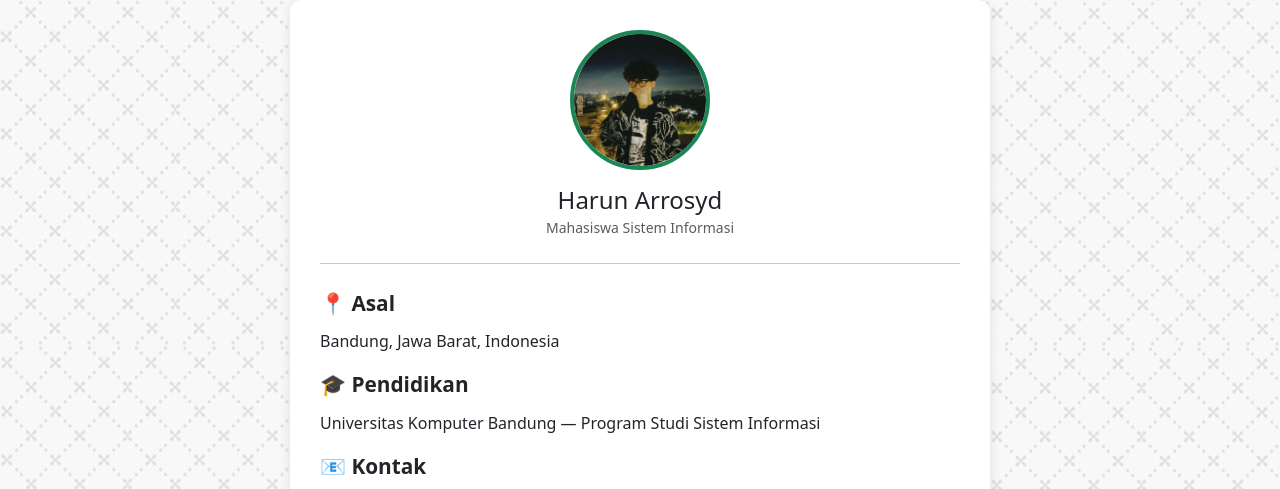
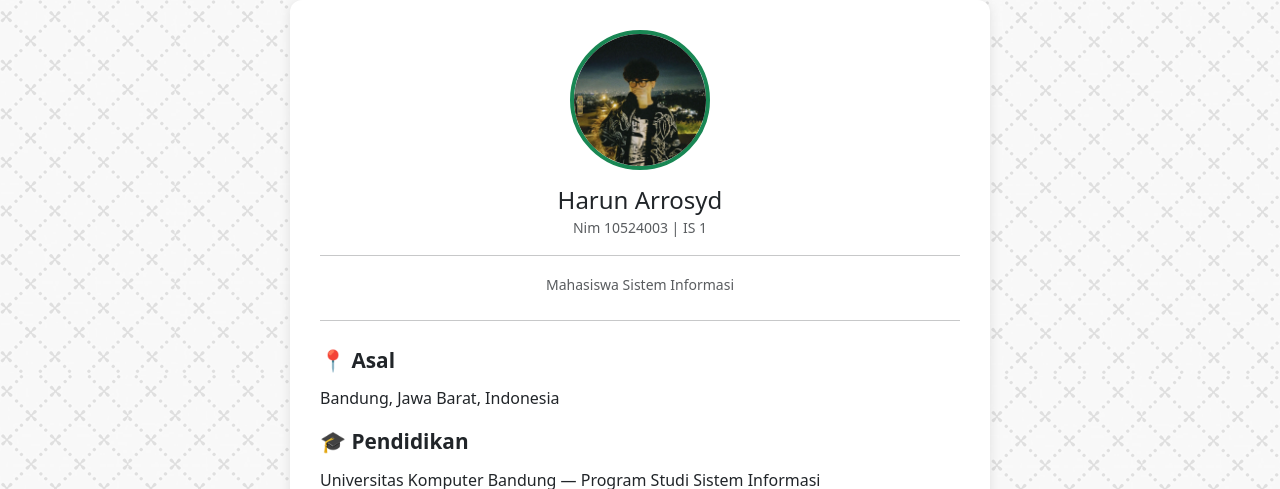
Before and after one commit to iRuncdc/TokoBaju-10524003, a plain HTML site: page about.html in a window 1280 px wide. Shown: the part 142-631 px from the top of the page. Drawn offline with nearby package versions, Linux system fonts and the light colour scheme.

Commit message:
Update about.html
penambahan nim dan kelas

```diff
--- a/about.html
+++ b/about.html
@@ -43,6 +43,8 @@
     <div class="profile-card text-center">
       <img src="src/pfp.jpeg" alt="Foto Profil" class="profile-photo mb-3">
       <h4 class="mb-0">Harun Arrosyd</h4>
+      <small class="text-muted">Nim 10524003 | IS 1</small>
+      <hr>
       <small class="text-muted">Mahasiswa Sistem Informasi</small>
 
       <hr class="my-4">
```
